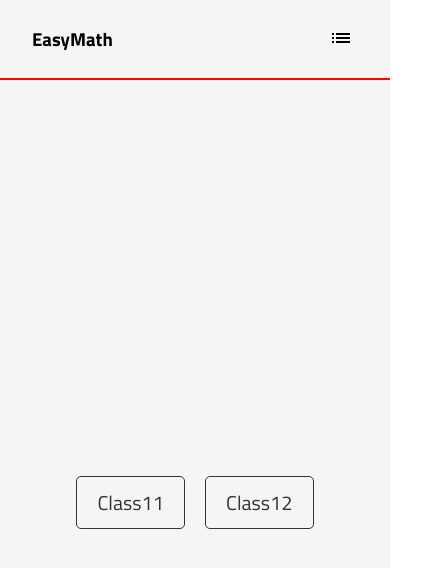
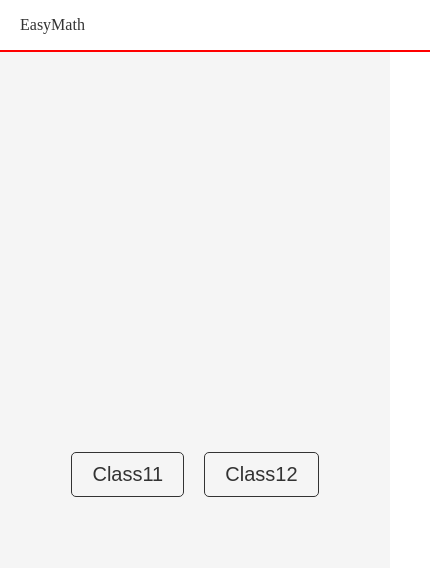
Before and after one commit to PAVANA809/ProjectMath, a React (Create React App) app: page / in a window 390 px wide. Shown: the top 568 px of the page, 430 px wide, since content can reach past the window. Built offline with nearby package versions, Linux system fonts and the light colour scheme.

Commit message:
working fine

```diff
--- a/src/App.css
+++ b/src/App.css
@@ -29,7 +29,6 @@
   background-color: #f5f5f5;
   border-right: red 2px solid;
   padding-top: 10px;
-  min-width: 230px;
 }
 
 .unit{
--- a/src/homePage/Navbar.js
+++ b/src/homePage/Navbar.js
@@ -1,33 +1,13 @@
-import React from 'react'
-import { useRef } from "react";
-import './navbar.css'
-import ListIcon from "@mui/icons-material/List";
-import CloseIcon from "@mui/icons-material/Close";
-
+import React from "react";
+import "./home.css";
 function Navbar() {
-  const navRef = useRef();
-
-  const showNavbar = () => {
-    navRef.current.classList.toggle("responsive_nav");
-  };
-
   return (
-    <header>
-      <h3>
+    <div className="header">
+      <p>
         <a href="/">EasyMath</a>
-      </h3>
-      <nav ref={navRef}>
-        <a href="/">Home</a>
-        <a href="/">Login</a>
-        <button className="nav-btn nav-close-btn" onClick={showNavbar}>
-          <CloseIcon/>
-        </button>
-      </nav>
-      <button className="nav-btn" onClick={showNavbar}>
-        <ListIcon />
-      </button>
-    </header>
+      </p>
+    </div>
   );
 }
 
-export default Navbar
+export default Navbar;
--- a/src/homePage/home.css
+++ b/src/homePage/home.css
@@ -22,3 +22,14 @@ a{
     transition: all 0.3s ease;
     margin: 10px;
 }
+.header{
+    display: flex;
+    justify-content: space-between;
+    align-items: center;
+    width: 100%;
+    height: 50px;
+    background-color: rgb(255, 255, 255);
+    color: #080000;
+    padding: 0 20px;
+    border-bottom: 2px red solid;
+}
--- a/src/homePage/navbar.css
+++ /dev/null
@@ -1,95 +0,0 @@
-@import url("https://fonts.googleapis.com/css2?family=Titillium+Web:wght@300;400;700&display=swap");
-
-* {
-	padding: 0;
-	margin: 0;
-	box-sizing: border-box;
-	font-family: "Titillium Web", sans-serif;
-}
-
-:root {
-	--mainColor: #f5f5f5;
-	--mainColorLight: #ccccd0;
-	--secondaryColor: #db2b39;
-	--textColor: rgb(0, 0, 0);
-}
-
-header {
-	display: flex;
-	align-items: center;
-	justify-content: space-between;
-	height: 80px;
-	padding: 0 2rem;
-	background-color: var(--mainColor);
-	color: var(--textColor);
-    border-bottom: 2px solid red;
-}
-
-nav a {
-	margin: 0 1rem;
-	color: var(--textColor);
-	text-decoration: none;
-}
-
-nav a:hover {
-	color: var(--secondaryColor);
-}
-
-header .nav-btn {
-	padding: 5px;
-	cursor: pointer;
-	background: transparent;
-	border: none;
-	outline: none;
-	color: var(--textColor);
-	visibility: hidden;
-	opacity: 0;
-	font-size: 1.8rem;
-}
-
-header div,
-nav {
-	display: flex;
-	align-items: center;
-}
-
-h3 a{
-    color: var(--textColor);
-    text-decoration: none;
-}
-
-@media only screen and (max-width: 1024px) {
-	header .nav-btn {
-		visibility: visible;
-		opacity: 1;
-	}
-
-	header nav {
-		position: fixed;
-		top: -100vh;
-		left: 0;
-		height: 100%;
-		width: 100%;
-		display: flex;
-		flex-direction: column;
-		align-items: center;
-		justify-content: center;
-		gap: 1.5rem;
-		background-color: var(--mainColor);
-		transition: 1s;
-	}
-
-	header .responsive_nav {
-		transform: translateY(100vh);
-	}
-
-	nav .nav-close-btn {
-		position: absolute;
-		top: 2rem;
-		right: 2rem;
-	}
-
-	nav a {
-		font-size: 1.5rem;
-	}
-}
```
